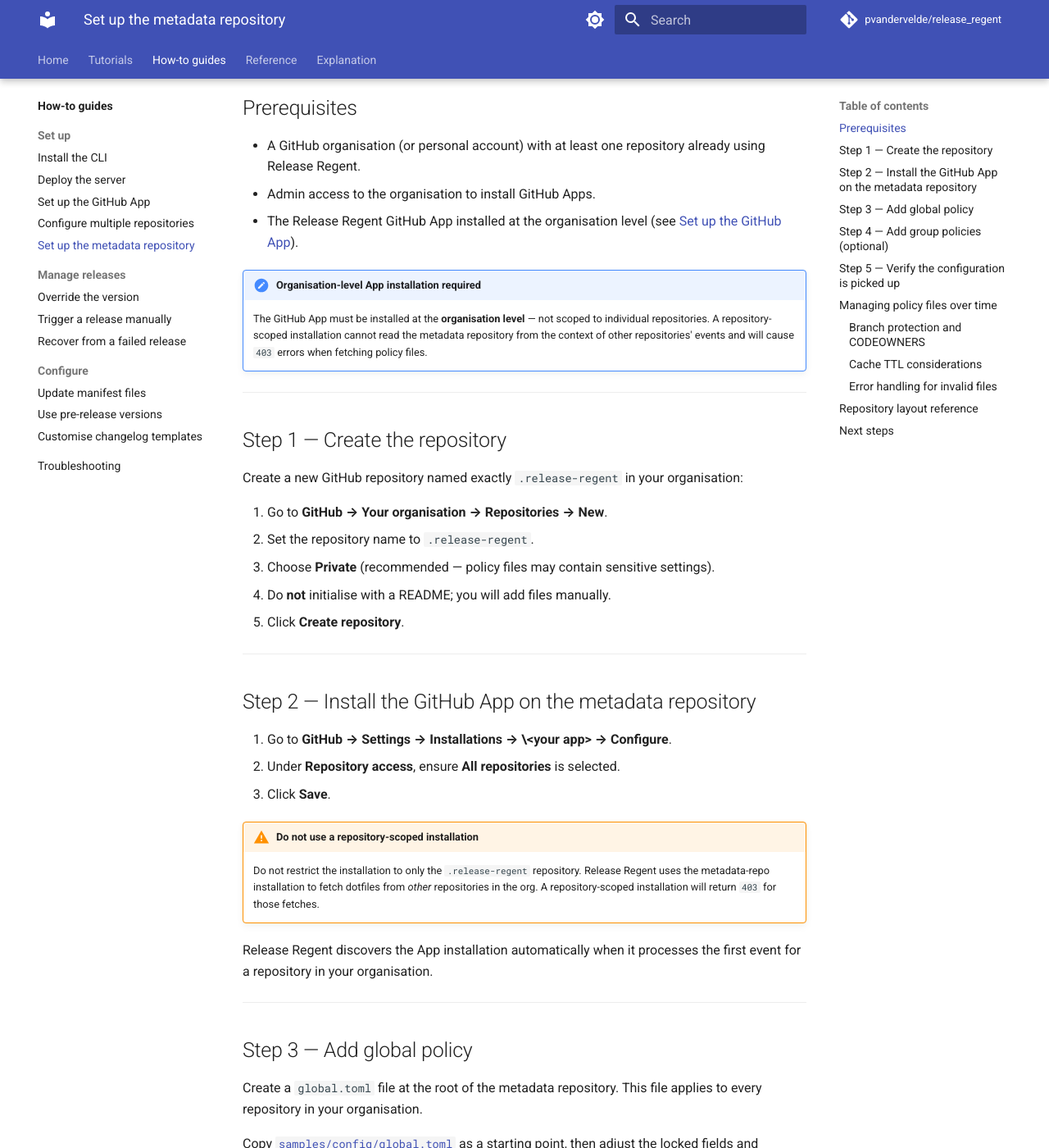
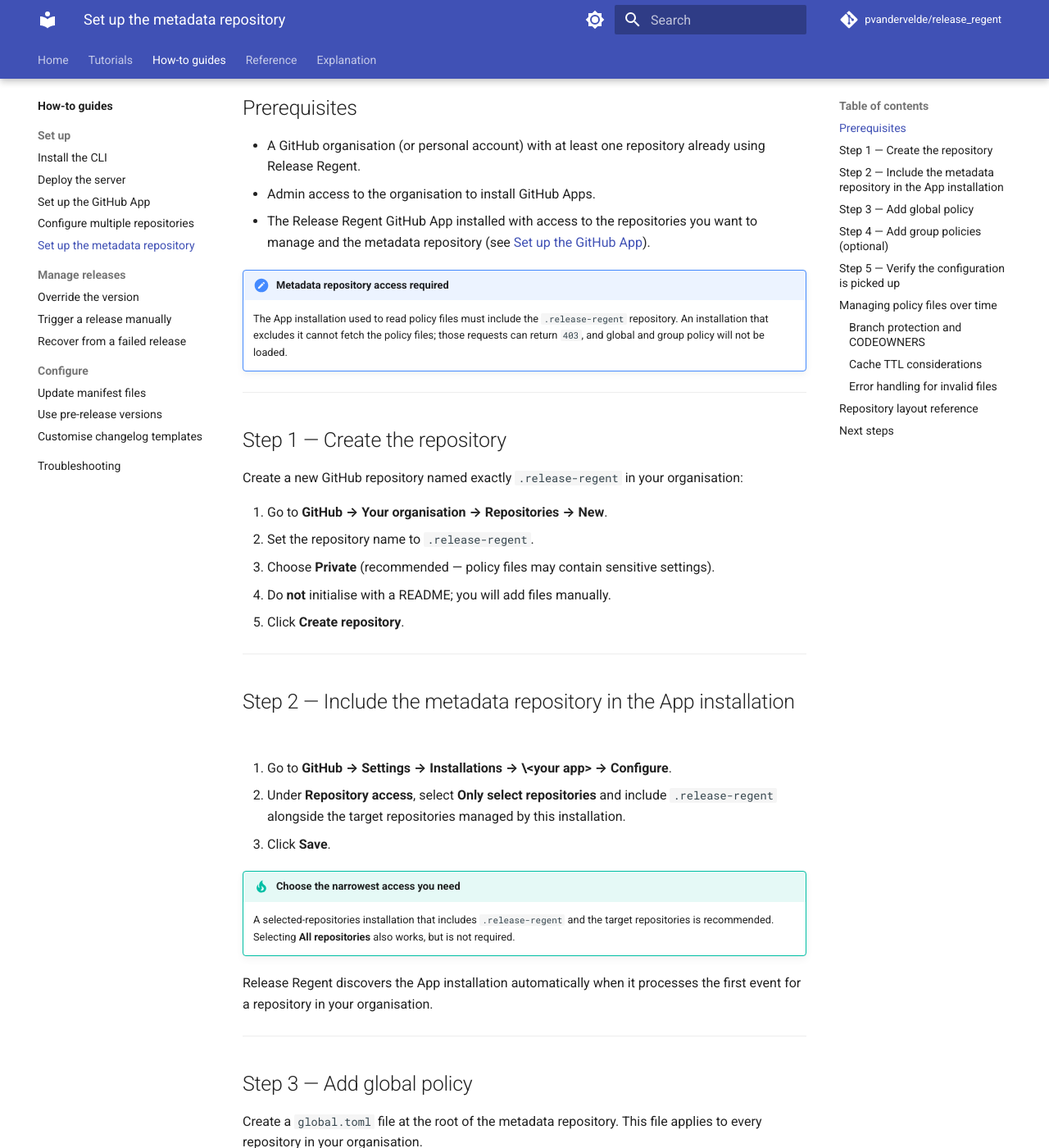
Before and after one commit to pvandervelde/release_regent, an MkDocs documentation site: the page built from docs/user/how-to/setup/metadata-repository.md, in a window 1280 px wide and 1400 px high, scrolled down 298 px. Shown: the whole window at 82% size. Built offline with MkDocs 1.6.1 and Material for MkDocs 9.7.7, drawn with Linux system fonts in a browser that asks for light colours; comment, search, counter and statistics services are not loaded; some of the changed text lies outside the part shown.

Commit message:
docs(setup): clarify metadata repository install scope
Co-authored-by: copilot-swe-agent[bot] <198982749+Copilot@users.noreply.github.com>

````diff
--- a/docs/user/how-to/setup/metadata-repository.md
+++ b/docs/user/how-to/setup/metadata-repository.md
@@ -18,14 +18,13 @@ read this page.
 - A GitHub organisation (or personal account) with at least one repository already using
   Release Regent.
 - Admin access to the organisation to install GitHub Apps.
-- The Release Regent GitHub App installed at the organisation level (see
-  [Set up the GitHub App](github-app-setup.md)).
+- The Release Regent GitHub App installed with access to the repositories you want to manage
+  and the metadata repository (see [Set up the GitHub App](github-app-setup.md)).
 
-!!! important "Organisation-level App installation required"
-    The GitHub App must be installed at the **organisation level** — not scoped to individual
-    repositories. A repository-scoped installation cannot read the metadata repository from
-    the context of other repositories' events and will cause `403` errors when fetching policy
-    files.
+!!! important "Metadata repository access required"
+    The App installation used to read policy files must include the `.release-regent`
+    repository. An installation that excludes it cannot fetch the policy files; those
+    requests can return `403`, and global and group policy will not be loaded.
 
 ---
 
@@ -41,16 +40,17 @@ Create a new GitHub repository named exactly `.release-regent` in your organisat
 
 ---
 
-## Step 2 — Install the GitHub App on the metadata repository
+## Step 2 — Include the metadata repository in the App installation
 
 1. Go to **GitHub → Settings → Installations → \<your app\> → Configure**.
-2. Under **Repository access**, ensure **All repositories** is selected.
+2. Under **Repository access**, select **Only select repositories** and include
+   `.release-regent` alongside the target repositories managed by this installation.
 3. Click **Save**.
 
-!!! warning "Do not use a repository-scoped installation"
-    Do not restrict the installation to only the `.release-regent` repository. Release Regent
-    uses the metadata-repo installation to fetch dotfiles from *other* repositories in the
-    org. A repository-scoped installation will return `403` for those fetches.
+!!! tip "Choose the narrowest access you need"
+    A selected-repositories installation that includes `.release-regent` and the target
+    repositories is recommended. Selecting **All repositories** also works, but is not
+    required.
 
 Release Regent discovers the App installation automatically when it processes the first event
 for a repository in your organisation.
@@ -145,8 +145,8 @@ INFO  release_regent::config: loaded global policy from myorg/.release-regent/gl
 INFO  release_regent::config: loaded group policy from myorg/.release-regent/groups/backend.toml
 ```
 
-If the metadata repository is unreachable or the App is not installed correctly, you will see
-a `WARN` entry and the global and group levels will be skipped.
+If the metadata repository is unreachable or is not included in an App installation that can
+read it, you will see a `WARN` entry and the global and group levels will be skipped.
 
 ---
 
````
Also changed, not shown: docs/user/explanation/configuration-hierarchy.md (+5 -3 lines), docs/user/how-to/setup/configure-multiple-repos.md (+4 -0 lines).
